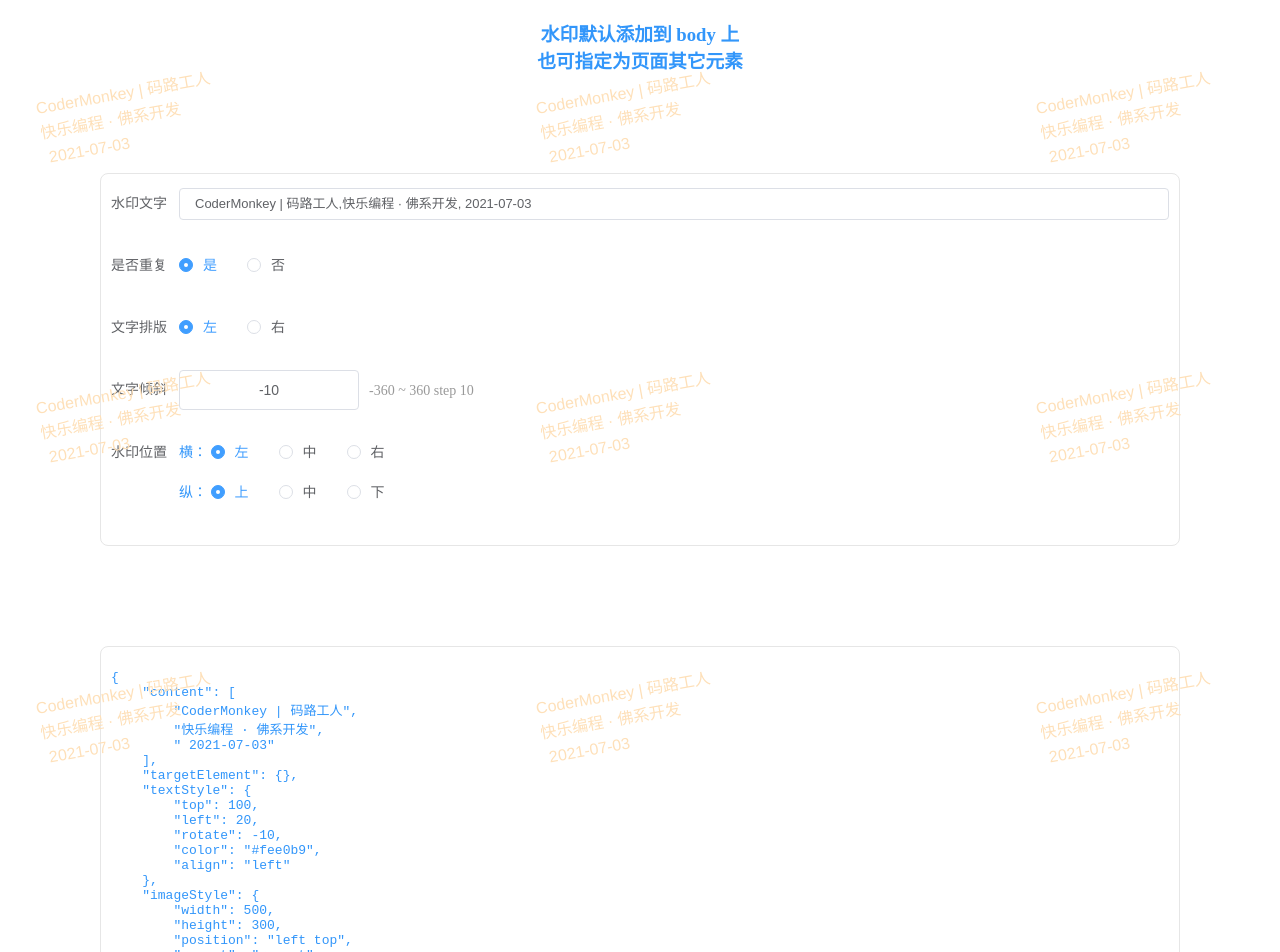
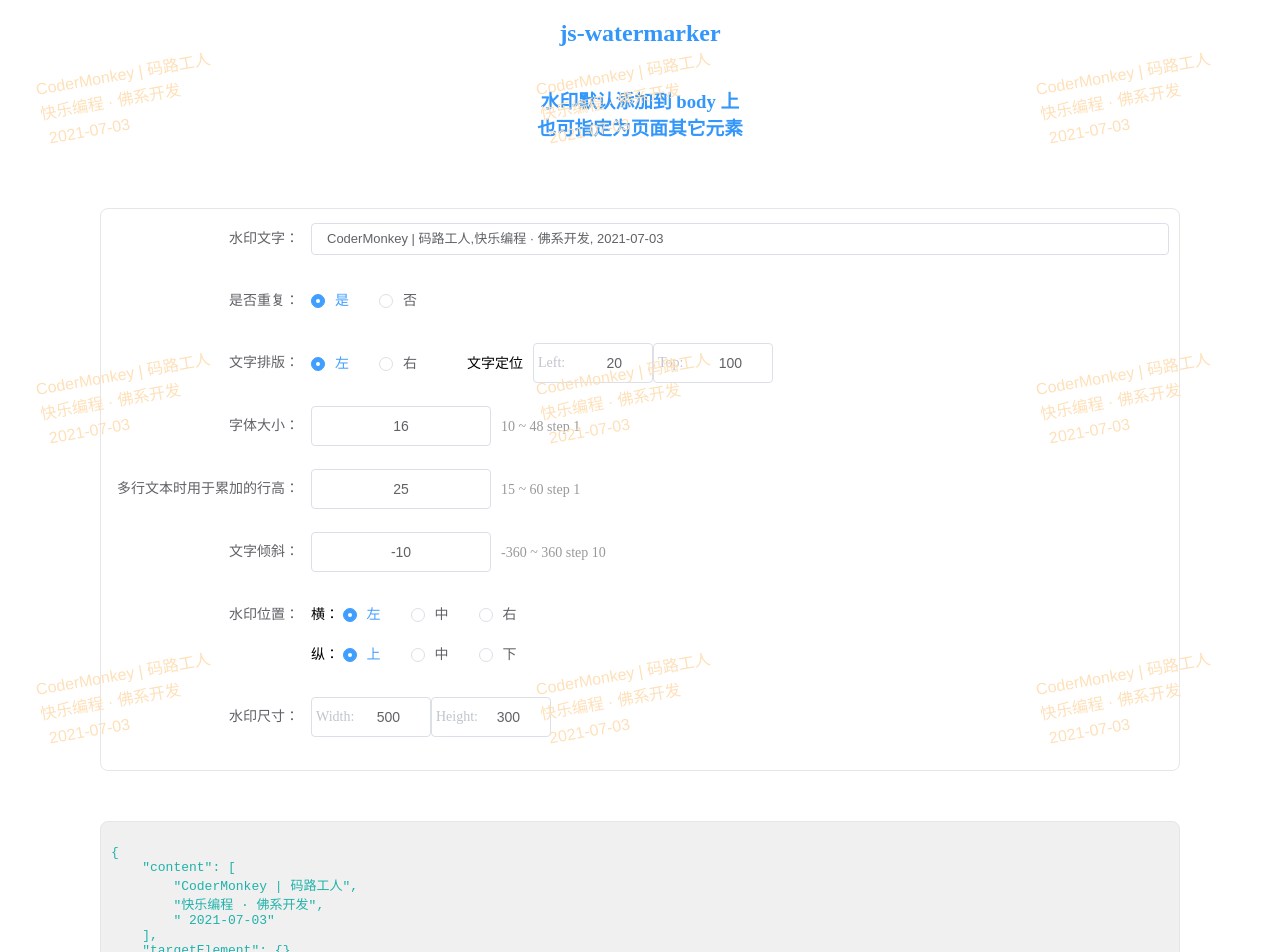
Before and after one commit to CoderMonkie/js-watermarker, a Vue app: page / in a window 1280 px wide. Shown: the top 952 px of the page. Built offline with nearby package versions, Linux system fonts and the light colour scheme.

Commit message:
chore: update for example and Doc(README)

```diff
--- a/example/src/App.vue
+++ b/example/src/App.vue
@@ -2,11 +2,12 @@
  * @Description:
  * @Autor: 码路工人<maonianyou@foxmail.com>
  * @Date: 2021-07-01 10:26:30
- * @LastEditors: 码路工人<maonianyou@foxmail.com>
+ * @LastEditors: Archmage | 大法师
 -->
 <template>
   <div class="app-container" ref="targetElementRef">
-    <section class="page-section__header">
+    <section class="page-section__header flex flex-column align-center">
+      <h2>js-watermarker</h2>
       <h3 class="title">
         水印默认添加到 body 上<br />
         也可指定为页面其它元素
@@ -14,7 +15,7 @@
     </section>
 
     <section class="page-section__settings">
-      <el-form>
+      <el-form label-suffix="：" label-width="200px">
         <el-form-item label="水印文字">
           <el-input
             v-model="formData.content"
@@ -46,6 +47,58 @@
             <el-radio label="left">左</el-radio>
             <el-radio label="right">右</el-radio>
           </el-radio-group>
+          <span style="margin-left: 50px">
+            <span style="margin-right: 10px">文字定位</span>
+            <span style="display: inline-block; width: 120px">
+              <el-input
+                v-model="formData.textLeft"
+                type="number"
+                :min="0"
+                :input-style="{ textAlign: 'right' }"
+                @change="handleOptionsChange"
+              >
+                <template v-slot:prefix> Left: </template>
+              </el-input>
+            </span>
+            <span style="display: inline-block; width: 120px">
+              <el-input
+                v-model="formData.textTop"
+                type="number"
+                :min="0"
+                :input-style="{ textAlign: 'right' }"
+                @change="handleOptionsChange"
+              >
+                <template v-slot:prefix> Top: </template>
+              </el-input>
+            </span>
+          </span>
+          <div></div>
+        </el-form-item>
+
+        <el-form-item label="字体大小">
+          <el-input-number
+            v-model="formData.fontSize"
+            :min="10"
+            :max="48"
+            :step="1"
+            step-strictly
+            :controls="false"
+            @change="handleOptionsChange"
+          ></el-input-number>
+          <span class="font-size-tip">10&nbsp;~&nbsp;48&nbsp;step 1</span>
+        </el-form-item>
+
+        <el-form-item label="多行文本时用于累加的行高">
+          <el-input-number
+            v-model="formData.lineHeight"
+            :min="15"
+            :max="60"
+            :step="1"
+            step-strictly
+            :controls="false"
+            @change="handleOptionsChange"
+          ></el-input-number>
+          <span class="font-size-tip">15&nbsp;~&nbsp;60&nbsp;step 1</span>
         </el-form-item>
 
         <el-form-item label="文字倾斜">
@@ -87,6 +140,31 @@
             </el-radio-group>
           </div>
         </el-form-item>
+
+        <el-form-item label="水印尺寸">
+          <span style="display: inline-block; width: 120px">
+            <el-input
+              type="number"
+              id="imageWidth"
+              :input-style="{ textAlign: 'right' }"
+              v-model="formData.imageWidth"
+              @change="handleOptionsChange"
+            >
+              <template v-slot:prefix> Width: </template>
+            </el-input>
+          </span>
+          <span style="display: inline-block; width: 120px">
+            <el-input
+              type="number"
+              id="imageHeight"
+              :input-style="{ textAlign: 'right' }"
+              v-model="formData.imageHeight"
+              @change="handleOptionsChange"
+            >
+              <template v-slot:prefix> Height: </template>
+            </el-input>
+          </span>
+        </el-form-item>
       </el-form>
     </section>
 
@@ -117,12 +195,20 @@
 
     const state = reactive({
       formData: {
-        repeat: "repeat",
+        // textStyle
         content: `CoderMonkey | 码路工人,快乐编程 · 佛系开发, ${getToday()}`,
         textAlign: "left",
+        textLeft: 20,
+        textTop: 100,
+        fontSize: 16,
+        lineHeight: 25,
         rotate: -10,
+        // imageStyle
+        repeat: "repeat",
         imagePositionX: "left",
         imagePositionY: "top",
+        imageWidth: 500,
+        imageHeight: 300,
       },
       computedContent: computed(() =>
         (state.formData.content || defaultContent).split(",")
@@ -137,20 +223,21 @@
           targetElement: targetElementRef.value,
           textStyle: {
             /** fillText 的位置 */
-            top: 100,
-            left: 20,
+            left: parseInt(state.formData.textLeft),
+            top: parseInt(state.formData.textTop),
             rotate: state.formData.rotate,
             color: "#fee0b9",
             align: state.formData.textAlign,
+            fontSize: state.formData.fontSize,
+            lineHeight: state.formData.lineHeight,
           },
           imageStyle: {
             /** 水印图片/canvas 的尺寸大小 */
-            width: 500,
-            height: 300,
+            width: state.formData.imageWidth,
+            height: state.formData.imageHeight,
             position: state.computedImagePosition,
             repeat: state.formData.repeat,
           },
-          fontSize: 18,
         };
       }),
     });
@@ -178,25 +265,35 @@
 .app-container {
   width: 100%;
   height: 2000px;
-  color: #3296fa;
+
+  .page-section__header {
+    color: #3296fa;
+    .title {
+      width: 100%;
+      text-align: center;
+    }
+  }
 
   & > section:not(:first-child) {
     border: 1px solid #e6e6e6;
     border-radius: 8px;
-    margin: 100px;
+    margin: 50px 100px;
     padding: 10px;
   }
 
-  .title {
-    width: 100%;
-    text-align: center;
-  }
-
   .page-section__settings {
+    .font-size-tip,
     .rotate-tip {
       margin-left: 10px;
       color: #999999;
     }
   }
+
+  .page-section__setting-json {
+    background-color: #f0f0f0;
+    pre {
+      color: lightseagreen;
+    }
+  }
 }
 </style>
--- a/example/src/style/common.css
+++ b/example/src/style/common.css
@@ -5,3 +5,19 @@
   width: 100%;
   height: 100%;
 }
+
+.flex {
+  display: flex;
+}
+.flex-column {
+  flex-direction: column;
+}
+.flex-row {
+  flex-direction: row;
+}
+.align-center {
+  align-items: center;
+}
+.justify-center {
+  justify-content: center;
+}
--- a/src/defaultOptions.js
+++ b/src/defaultOptions.js
@@ -21,7 +21,7 @@
     /** 字体相关 */
     fontFamily:
       '"PingFang SC","Lantinghei SC","Microsoft YaHei",arial,"MS Gothic","\\5b8b\\4f53",sans-serif,tahoma',
-    fontSize: "16px",
+    fontSize: 16,
     /** 倾斜 */
     rotate: 0,
     /** 多行文本时用于累加的行高 */
--- a/vite.config.js
+++ b/vite.config.js
@@ -2,7 +2,7 @@
  * @Description: vite config
  * @Autor: 码路工人<maonianyou@foxmail.com>
  * @Date: 2021-06-30 20:35:57
- * @LastEditors: Archmage | 大法师
+ * @LastEditors: 码路工人<maonianyou@foxmail.com>
  */
 import { defineConfig, loadEnv, mergeConfig } from "vite";
 import vue from "@vitejs/plugin-vue";
```
Also changed, not shown: 2 other files (tests, documents, lock files or other folders).
